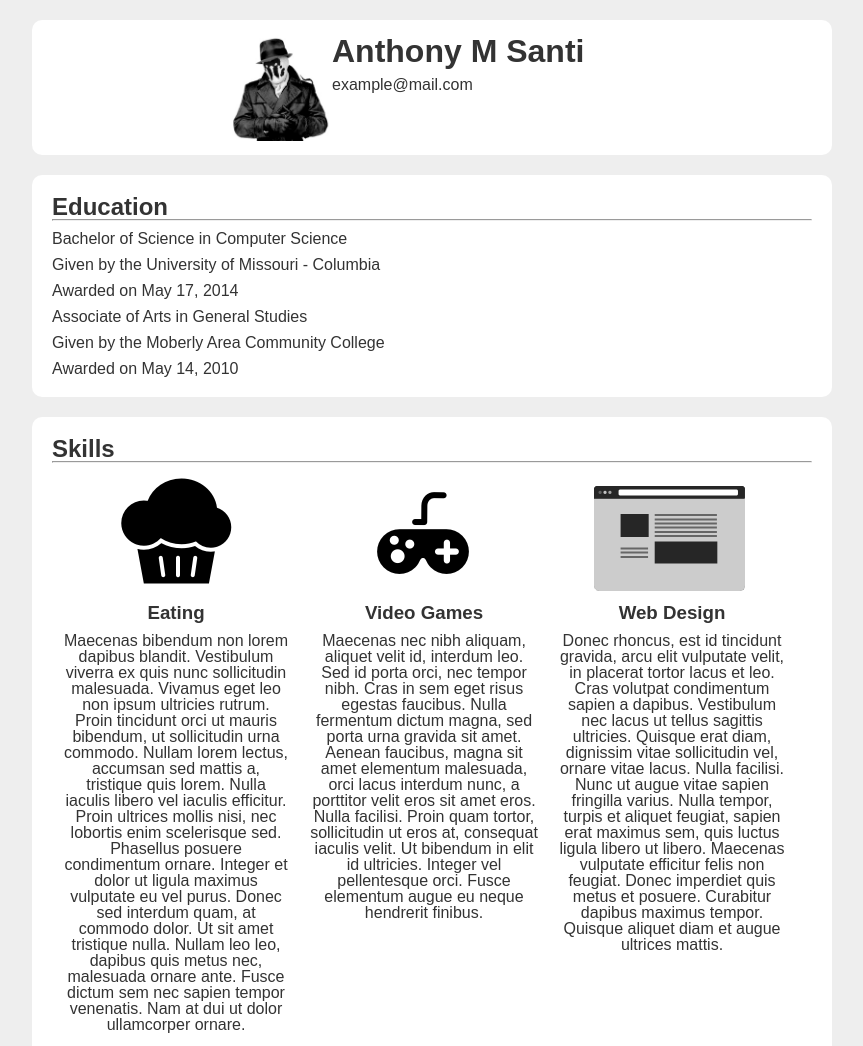
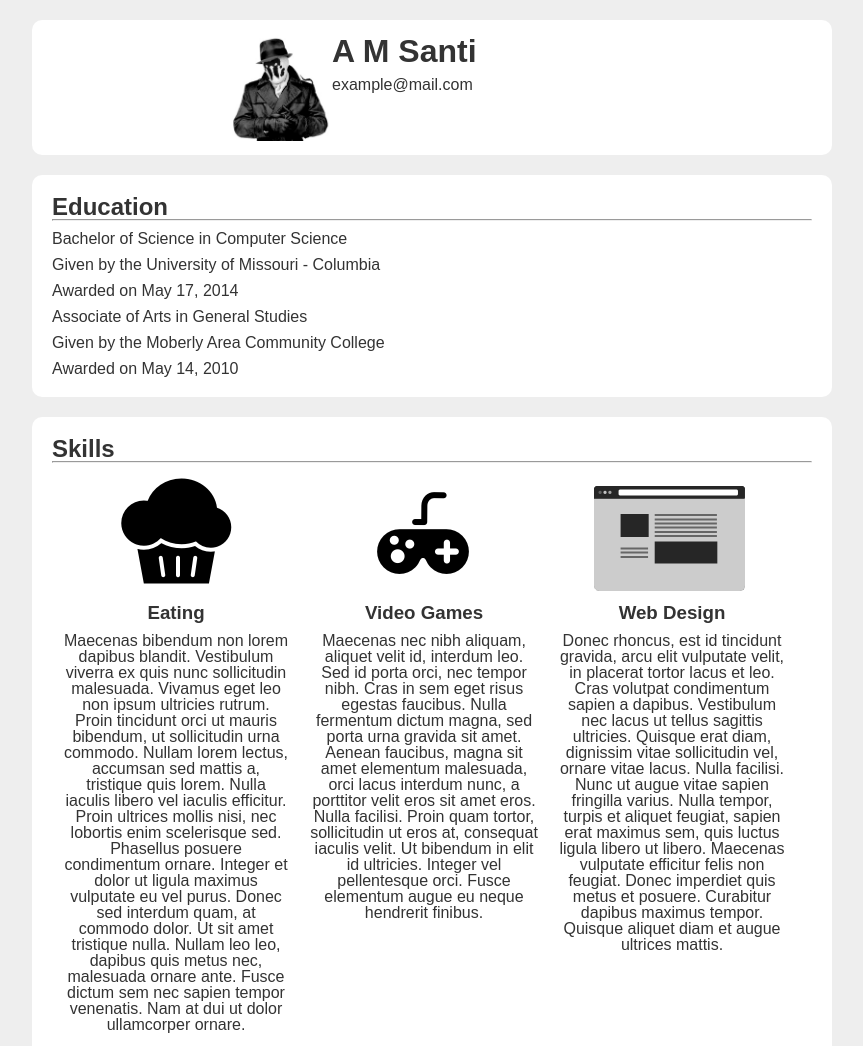
Before and after one commit to darkstars31/PersonalResumeWebsite, a plain HTML site: page src/index.html in a window 1280 px wide. Shown: the top 1046 px of the page, without its empty margins (208-1071 px from the left). Drawn offline with Linux system fonts and the light colour scheme.

Commit message:
Small Adjustments to personal data

```diff
--- a/src/index.html
+++ b/src/index.html
@@ -4,7 +4,7 @@
     <head>
       <meta charset="utf-8">
       <!--[if lt IE 9]><script src="http://html5shiv.googlecode.com/svn/trunk/html5.js"></script><![endif]-->
-      <title>Anthony M Santi</title>
+      <title>A M Santi</title>
       <meta name="description" content="Anthony M Santi">
       <meta name="author" content="Anthony M Santi">
       <link rel="stylesheet" type="text/css" href="css/style.css" />
@@ -17,7 +17,7 @@
             <div class="header">
                     <img class="header-photo float-left center" src="img/headerphoto.jpg" />
                     <div class="">
-                        <h1>Anthony M Santi</h1>
+                        <h1>A M Santi</h1>
                         <p>
                             example@mail.com
                         </p>
```
